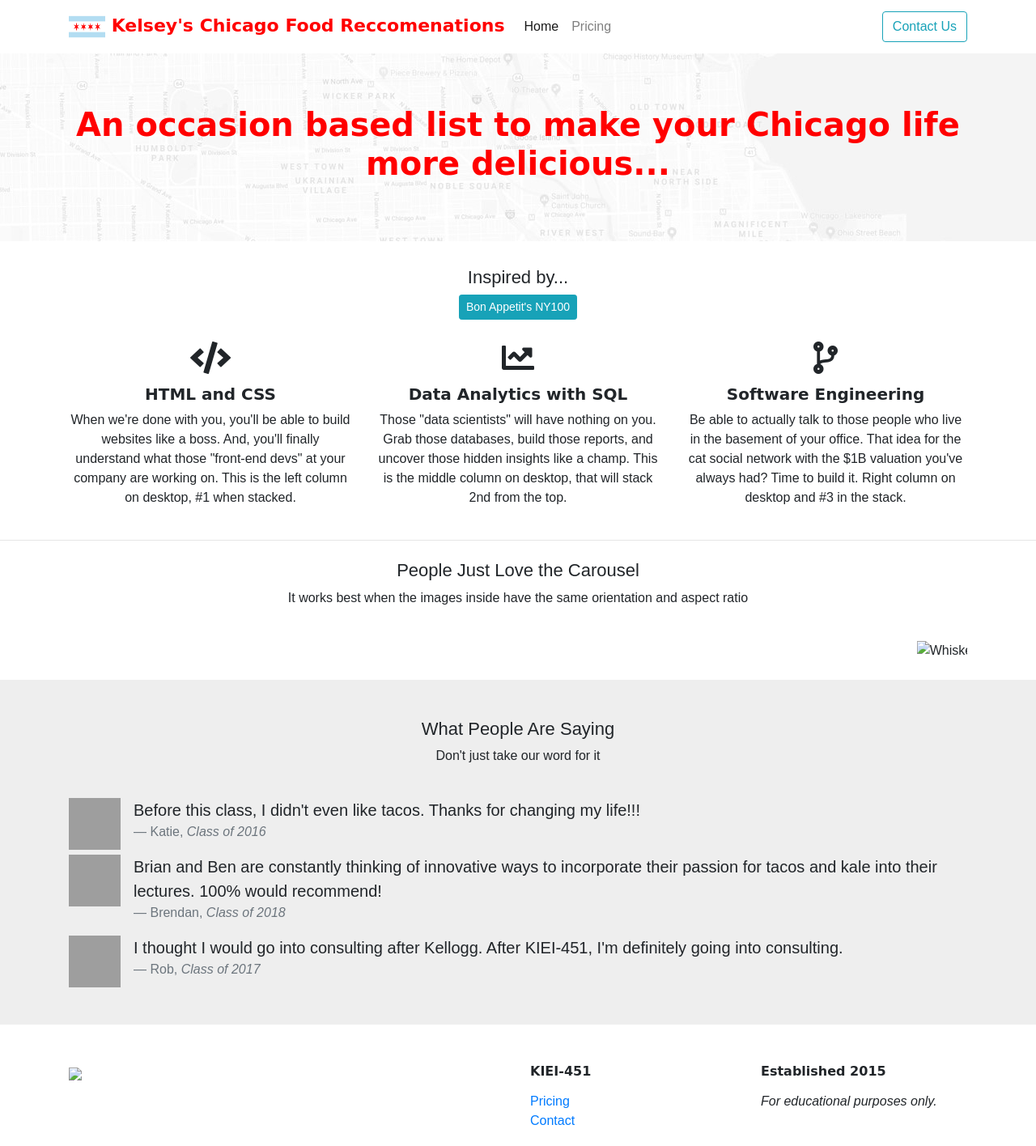
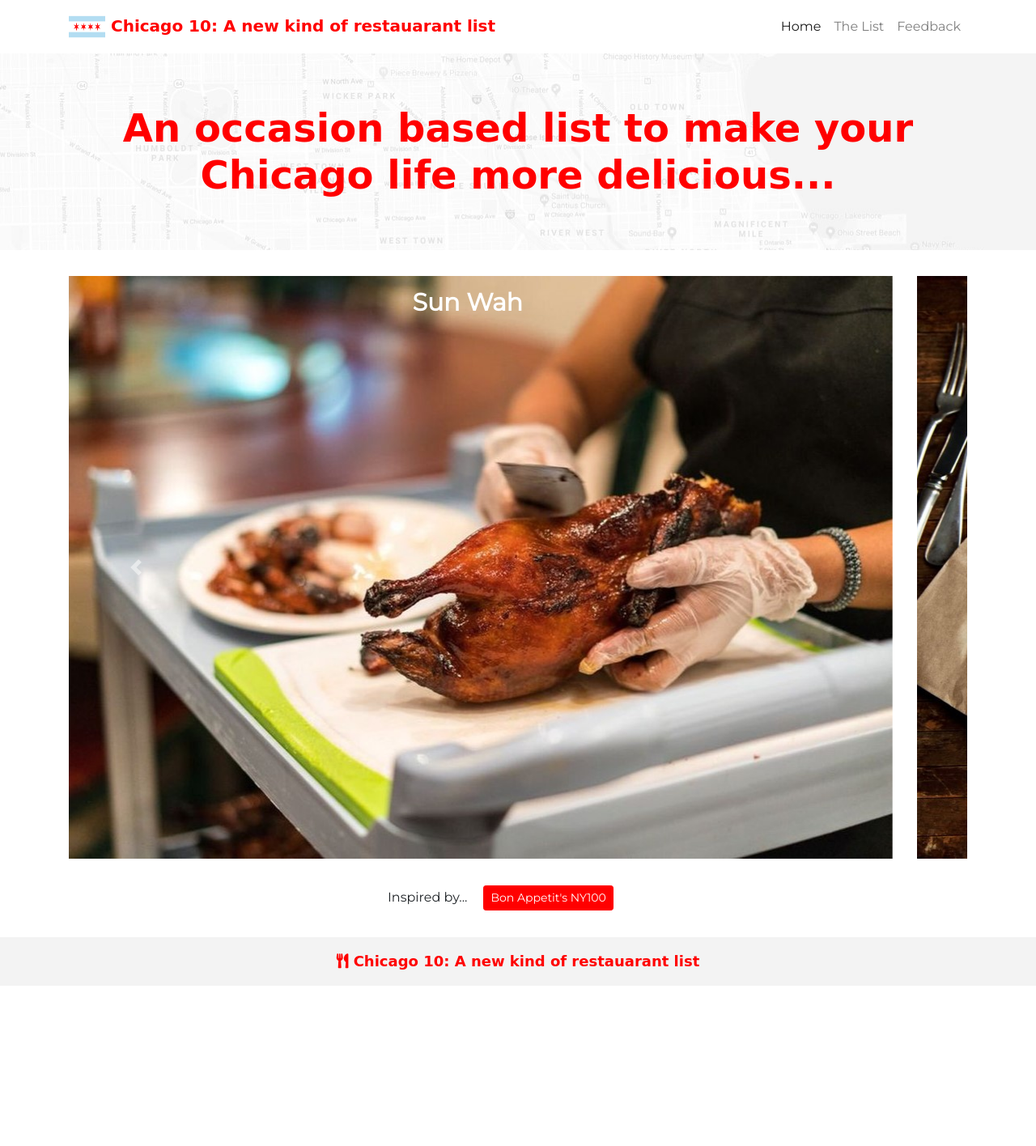
Before and after one commit to kelseyheinen/kelseyheinen.github.io, a plain HTML site: page index.html in a window 1280 px wide. Shown: the whole page at 81% size. After the commit the page ends 1218 px from the top, so only its background shows below. Drawn offline with nearby package versions, Linux system fonts and the light colour scheme; grey boxes are pictures that could not be loaded; a web font is replaced by a local one.

Commit message:
SundayAM progress on Assign1

```diff
--- a/index.html
+++ b/index.html
@@ -1,114 +1,158 @@
-<!-- I started with the Bootstrap starter template  -->
-<!-- https://getbootstrap.com/docs/4.4/getting-started/introduction/#starter-template -->
 <!doctype html>
 <html lang="en">
+
 <head>
   <!-- Required meta tags -->
   <meta charset="utf-8">
   <meta name="viewport" content="width=device-width, initial-scale=1, shrink-to-fit=no">
 
   <!-- Google Fonts -->
-    <link href="https://fonts.googleapis.com/css?family=League+Script&display=swap" rel="stylesheet">
+  <link href="https://fonts.googleapis.com/css?family=League+Script|Montserrat&display=swap" rel="stylesheet">
 
   <!-- Font Awesome -->
-    <link rel="stylesheet" href="https://use.fontawesome.com/releases/v5.6.3/css/all.css" integrity="sha384-UHRtZLI+pbxtHCWp1t77Bi1L4ZtiqrqD80Kn4Z8NTSRyMA2Fd33n5dQ8lWUE00s/" crossorigin="anonymous">
+  <link rel="stylesheet" href="https://use.fontawesome.com/releases/v5.6.3/css/all.css"
+    integrity="sha384-UHRtZLI+pbxtHCWp1t77Bi1L4ZtiqrqD80Kn4Z8NTSRyMA2Fd33n5dQ8lWUE00s/" crossorigin="anonymous">
 
   <!-- Bootstrap CSS -->
-    <link rel="stylesheet" href="https://stackpath.bootstrapcdn.com/bootstrap/4.4.1/css/bootstrap.min.css" integrity="sha384-Vkoo8x4CGsO3+Hhxv8T/Q5PaXtkKtu6ug5TOeNV6gBiFeWPGFN9MuhOf23Q9Ifjh" crossorigin="anonymous">
+  <link rel="stylesheet" href="https://stackpath.bootstrapcdn.com/bootstrap/4.4.1/css/bootstrap.min.css"
+    integrity="sha384-Vkoo8x4CGsO3+Hhxv8T/Q5PaXtkKtu6ug5TOeNV6gBiFeWPGFN9MuhOf23Q9Ifjh" crossorigin="anonymous">
 
-    <!-- My own CSS -->
+  <!-- Your own CSS -->
   <link rel="stylesheet" href="styles.css">
 
-    <title>Kelsey's Chicago Food Reccomendations</title>
+  <!-- Content for browser tab  -->
+  <title>CHI10</title>
+  <link rel="icon" href="chicagoflag.png">
 </head>
+
 <body>
-    <!-- Navbar -->
-    <!-- https://getbootstrap.com/docs/4.4/components/navbar -->
-    <!-- I'm using the "navbar-light" color scheme, and a custom background color, defined in my styles.css -->
-    <!-- Because the navbar has a "container" inside, it has gutters (spacing) on the left and right -->
-    <!-- https://getbootstrap.com/docs/4.4/components/navbar/#containers -->
+  <!-- Navbar from bootstrap -->
   <nav class="navbar navbar-expand-lg navbar-light">
     <div class="container">
-        <a class="navbar-brand" href="#">
+      <!-- Left sie of nav bar with site heading and logo -->
+      <h3 class="navbar-brand" href="#">
         <img src="chicagoflag.png" class="d-inline-block align-middle">
-            Kelsey's Chicago Food Reccomenations
-        </a>
-        <button class="navbar-toggler" type="button" data-toggle="collapse" data-target="#navbarNavAltMarkup" aria-controls="navbarNavAltMarkup" aria-expanded="false" aria-label="Toggle navigation">
+        Chicago 10: A new kind of restauarant list
+      </h3>
+
+      <!-- Toggle functionality -->
+      <button class="navbar-toggler" type="button" data-toggle="collapse" data-target="#navbarSupportedContent"
+        aria-controls="navbarSupportedContent" aria-expanded="false" aria-label="Toggle navigation">
         <span class="navbar-toggler-icon"></span>
       </button>
-        <div class="collapse navbar-collapse" id="navbarNavAltMarkup">
-          <!-- The "ml-auto" means - set the left margin as high as you can, automatically -->
-          <!-- This causes the links to move to the right -->
-          <!-- https://getbootstrap.com/docs/4.4/utilities/flex/#auto-margins -->
-          <div class="navbar-nav mr-auto">
-            <a class="nav-item nav-link active" href="index.html">Home <span class="sr-only">(current)</span></a>
-            <a class="nav-item nav-link" href="pricing.html">Pricing</a>
+
+      <!-- Links to other pages -->
+      <div class="collapse navbar-collapse" id="navbarSupportedContent">
+        <ul class="navbar-nav ml-auto">
+          <li class="nav-item active">
+            <a class="nav-link" href="#">Home <span class="sr-only">(current)</span></a>
+          </li>
+          <li class="nav-item">
+            <a class="nav-link" href="#">The List</a>
+          </li>
+          <li class="nav-item">
+            <a class="nav-link" href="#">Feedback</a>
+          </li>
+        </ul>
       </div>
-          <div class="navbar-nav ml-auto">
-            <a class="btn btn-outline-info" href="contact.html">Contact Us</a>
-          </div>
-        </div>
+
     </div>
   </nav>
 
-    <!-- Full width Jumbotron -->
-    <!-- https://getbootstrap.com/docs/4.4/components/jumbotron/ -->
+  <!-- Jumbotron -->
   <div class="jumbotron jumbotron-fluid">
     <div class="container">
       <h1>An occasion based list to make your Chicago life more delicious...</h1>
     </div>
   </div>
 
+  <!-- Carousel -->
   <div class="container">
-      <div class="row">
-        <div class="col text-center">
-            <h2>Inspired by...</h2>
-            <a class="btn btn-info btn-sm" href="https://www.bonappetit.com/story/nyc100" role="button">Bon Appetit's NY100</a>
-        </div>
-      </div>
-      <!-- An example of Bootstrap's spacing utility classes -->
-      <!-- https://getbootstrap.com/docs/4.4/utilities/spacing/#how-it-works -->
-      <!-- The "mt-4" gives you more margin on top, responsively -->
-      <div class="row mt-4">
-        <div class="col-sm-4 text-center">
-          <h1><i class="fas fa-code"></i></h1>
-          <h5>HTML and CSS</h5>
-          <p>When we're done with you, you'll be able to build websites like a boss. And, you'll finally understand what those "front-end devs" at your company are working on. This is the left column on desktop, #1 when stacked.</p>
-        </div>
-        <div class="col-sm-4 text-center">
-          <h1><i class="fas fa-chart-line"></i></h1>
-          <h5>Data Analytics with SQL</h5>
-          <p>Those "data scientists" will have nothing on you. Grab those databases, build those reports, and uncover those hidden insights like a champ. This is the middle column on desktop, that will stack 2nd from the top.</p>
-        </div>
-        <div class="col-sm-4 text-center">
-          <h1><i class="fas fa-code-branch"></i></h1>
-          <h5>Software Engineering</h5>
-          <p>Be able to actually talk to those people who live in the basement of your office. That idea for the cat social network with the $1B valuation you've always had? Time to build it. Right column on desktop and #3 in the stack.</p>
-        </div>
+    <div id="carouselExampleControls" class="carousel slide mt-4" data-ride="carousel">
+      <div class="carousel-inner">
+        <!-- Image 1 -->
+        <div class="carousel-item active">
+          <!-- Use img-fluid class makes the image responsive -->
+          <img src="SunWah.jpg" class="img-fluid" alt="Sun Wah">
+          <div class="carousel-caption d-none d-md-block">
+            <h2>Sun Wah</h2>
           </div>
         </div>
 
-    <!-- Just a line, a "horizontal rule" with some space on the y-axis -->
-    <hr class="my-4">
-
-    <div class="container">
-      <div class="row">
-        <div class="col text-center">
-          <h2>People Just Love the Carousel</h2>
-          <p>It works best when the images inside have the same orientation and aspect ratio</p>
+        <!-- Image 2 -->
+        <div class="carousel-item">
+          <img src="PleasantHouse.jpg" class="img-fluid" alt="Pleasant House">
+          <div class="carousel-caption d-none d-md-block">
+            <h2>Pleasant House</h2>
           </div>
         </div>
-      <!-- The dreaded carousel -->
-      <div id="carouselExampleControls" class="carousel slide mt-4" data-ride="carousel">
-        <div class="carousel-inner">
-          <div class="carousel-item active">
-            <!-- The img-fluid class makes the image responsive -->
-            <img src="carnitas.jpg" class="img-fluid" alt="Tacos">
-          </div>
+
+
+        <!-- Image 3 -->
         <div class="carousel-item">
-            <img src="whiskey.jpg" class="img-fluid" alt="Whiskey">
+          <img src="CellarDoor.jpg" class="img-fluid" alt="Cellar Door Provisions">
+          <div class="carousel-caption d-none d-md-block">
+            <h2>Cellar Door Provisions</h2>
           </div>
         </div>
+
+        <!-- Image 4 -->
+        <div class="carousel-item">
+          <img src="Loba.jpg" class="img-fluid" alt="Loba Pastry and Coffee">
+          <div class="carousel-caption d-none d-md-block">
+            <h2>Loba Pastry and Coffee</h2>
+          </div>
+        </div>
+
+        <!-- Image 5 -->
+        <div class="carousel-item">
+          <img src="Takeya.jpg" class="img-fluid" alt="Ramen Takeya">
+          <div class="carousel-caption d-none d-md-block">
+            <h2>Ramen Takeya</h2>
+          </div>
+        </div>
+
+        <!-- Image 6 -->
+        <div class="carousel-item">
+          <img src="Hopleaf.jpg" class="img-fluid" alt="Hopleaf">
+          <div class="carousel-caption d-none d-md-block">
+            <h2>Hopleaf</h2>
+          </div>
+        </div>
+
+        <!-- Image 7 -->
+        <div class="carousel-item">
+          <img src="BarrelHouse.jpg" class="img-fluid" alt="Barrel House Flat">
+          <div class="carousel-caption d-none d-md-block">
+            <h2>Barrel House Flat</h2>
+          </div>
+        </div>
+
+        <!-- Image 8 -->
+        <div class="carousel-item">
+          <img src="Dovetail.jpg" class="img-fluid" alt="Dovetail">
+          <div class="carousel-caption d-none d-md-block">
+            <h2>Dovetail</h2>
+          </div>
+        </div>
+
+        <!-- Image 9 -->
+        <div class="carousel-item">
+          <img src="90miles.jpg" class="img-fluid" alt="90 Miles Cuban Cafe">
+          <div class="carousel-caption d-none d-md-block">
+            <h2>90 Miles Cuban Cafe</h2>
+          </div>
+        </div>
+
+        <!-- Image 10 -->
+        <div class="carousel-item">
+          <img src="Parachute.png" class="img-fluid" alt="Parachute">
+          <div class="carousel-caption d-none d-md-block">
+            <h2>Parachute</h2>
+          </div>
+        </div>
+
+        <!-- Arrows -->
         <a class="carousel-control-prev" href="#carouselExampleControls" role="button" data-slide="prev">
           <span class="carousel-control-prev-icon" aria-hidden="true"></span>
           <span class="sr-only">Previous</span>
@@ -117,76 +161,43 @@
           <span class="carousel-control-next-icon" aria-hidden="true"></span>
           <span class="sr-only">Next</span>
         </a>
-      </div>
-    </div>
 
-    <!-- Just a div, with a custom background color -->
-    <div class="testimonials my-4 py-4">
-      <div class="container">
-        <div class="row my-4">
-          <div class="col text-center">
-            <h2>What People Are Saying</h2>
-            <p>Don't just take our word for it</p>
-          </div>
-        </div>
-        <!-- Media object/media list -->
-        <!-- https://getbootstrap.com/docs/4.4/components/media-object/#media-list -->
-        <ul class="list-unstyled">
-          <li class="media">
-            <img src="https://placekitten.com/200/200" class="mr-3" alt="Pic">
-            <div class="media-body">
-              <blockquote class="blockquote">
-                <p class="mb-0">Before this class, I didn't even like tacos. Thanks for changing my life!!!</p>
-                <footer class="blockquote-footer">Katie, <cite title="Class of 2017">Class of 2016</cite></footer>
-              </blockquote>
-            </div>
-          </li>
-          <li class="media">
-            <img src="https://placem.at/people?w=200&h=200" class="mr-3" alt="Pic">
-            <div class="media-body">
-              <blockquote class="blockquote">
-                <p class="mb-0">Brian and Ben are constantly thinking of innovative ways to incorporate their passion for tacos and kale into their lectures. 100% would recommend!</p>
-                <footer class="blockquote-footer">Brendan, <cite title="Class of 2017">Class of 2018</cite></footer>
-              </blockquote>
-            </div>
-          </li>
-          <li class="media">
-            <img src="https://baconmockup.com/200/200/" class="mr-3" alt="Pic">
-            <div class="media-body">
-              <blockquote class="blockquote">
-                <p class="mb-0">I thought I would go into consulting after Kellogg. After KIEI-451, I'm definitely going into consulting.</p>
-                <footer class="blockquote-footer">Rob, <cite title="Class of 2019">Class of 2017</cite></footer>
-              </blockquote>
-            </div>
-          </li>
-        </ul>
-      </div>
-    </div>
-
-    <!-- Footer, just another grid, with a class added for custom styling -->
-    <div class="container footer">
-      <div class="row my-5">
-        <div class="col-sm-6">
-          <img src="K_RGB.png">
-        </div>
-        <div class="col-sm-3">
-          <h6>KIEI-451</h6>
-          <ul class="list-unstyled mt-3">
-            <li><a href="pricing.html">Pricing</a></li>
-            <li><a href="contact.html">Contact</a></li>
-          </ul>
-        </div>
-        <div class="col-sm-3">
-          <h6>Established 2015</h6>
-          <p class="mt-3"><em>For educational purposes only.</em></p>
       </div>
       </div>
   </div>
 
+
+    <!-- Add bottom section as table..per assignment guidelines -- need table somewhere in site -->
+    <div class="container">
+    <div class="row">
+        <table cellpadding="10"class="center">
+            <tr>
+              <td>Inspired by...</td>
+              <td>
+                  <a class="btn btn-info btn-sm" href="https://www.bonappetit.com/story/nyc100" role="button">Bon Appetit's
+                  NY100</a>
+              </td>
+            </tr>
+        </table>
+      </div>
+    </div>
+
+    <!-- Footer & Use Font Aweseome-->
+    <div class="footer">
+      <p><i class="fas fa-utensils"></i>  Chicago 10: A new kind of restauarant list </p>
+    </div>
+
     <!-- Optional JavaScript -->
     <!-- jQuery first, then Popper.js, then Bootstrap JS -->
-    <script src="https://code.jquery.com/jquery-3.4.1.slim.min.js" integrity="sha384-J6qa4849blE2+poT4WnyKhv5vZF5SrPo0iEjwBvKU7imGFAV0wwj1yYfoRSJoZ+n" crossorigin="anonymous"></script>
-    <script src="https://cdn.jsdelivr.net/npm/popper.js@1.16.0/dist/umd/popper.min.js" integrity="sha384-Q6E9RHvbIyZFJoft+2mJbHaEWldlvI9IOYy5n3zV9zzTtmI3UksdQRVvoxMfooAo" crossorigin="anonymous"></script>
-    <script src="https://stackpath.bootstrapcdn.com/bootstrap/4.4.1/js/bootstrap.min.js" integrity="sha384-wfSDF2E50Y2D1uUdj0O3uMBJnjuUD4Ih7YwaYd1iqfktj0Uod8GCExl3Og8ifwB6" crossorigin="anonymous"></script>
+    <script src="https://code.jquery.com/jquery-3.4.1.slim.min.js"
+      integrity="sha384-J6qa4849blE2+poT4WnyKhv5vZF5SrPo0iEjwBvKU7imGFAV0wwj1yYfoRSJoZ+n"
+      crossorigin="anonymous"></script>
+    <script src="https://cdn.jsdelivr.net/npm/popper.js@1.16.0/dist/umd/popper.min.js"
+      integrity="sha384-Q6E9RHvbIyZFJoft+2mJbHaEWldlvI9IOYy5n3zV9zzTtmI3UksdQRVvoxMfooAo"
+      crossorigin="anonymous"></script>
+    <script src="https://stackpath.bootstrapcdn.com/bootstrap/4.4.1/js/bootstrap.min.js"
+      integrity="sha384-wfSDF2E50Y2D1uUdj0O3uMBJnjuUD4Ih7YwaYd1iqfktj0Uod8GCExl3Og8ifwB6"
+      crossorigin="anonymous"></script>
 </body>
+
 </html>
--- a/styles.css
+++ b/styles.css
@@ -1,78 +1,104 @@
-/* Typography */
+
+/* body font is Montserrat */
     body {
-    /* Everything is Montserrat */
     font-family: 'Montserrat', sans-serif;
+    margin: 0;
     }
-    /* Except we're using more specific rules to override the headlines */
+
+/* headers 1 and 2 are bad script in declining sizes, h2 montserrat */
 h1 {
     font-family: 'League Script', cursive;
     font-weight: bold;
-        font-size: 40px;
+    font-size: 48px;
     text-align: center;
+    margin: 0;
+    }
 
-      }
 h2 {
     font-family: 'Montserrat', sans-serif;
-        font-size: 22px;
-      }
-      h3, h4, h5, h6 {
-        font-family: 'League Script', cursive;
     font-weight: bold;
+    font-size: 30px;
+    text-align: center;
+    margin: 0;
     }
 
-  /* And the "logo" */
-  .navbar-brand {
+h3 {
     font-family: 'League Script', cursive;
-    font-size: 22px;
+    font-size: 32px;
     font-weight: bold;
+    text-align: center;
+    margin: 0;
     }
+
+/* headers 4 -6 are Montserrat */
+h4, h5, h6 {
+    font-family: 'Montserrat', sans-serif;
+    font-weight: bold;
+    margin: 0;
+    }
+
+/* Paragraph set margin = 0 to avoid white space */
+p {
+    margin: 0;
+}
+/* Navbar Styles */
+/* Resize the chicago flag image */
 .navbar-brand img {
     width: 45px;
     height: 40px;
 }
+
+/* make the navbar text red */
 .navbar-light .navbar-brand {
     color: red;
     }
 
-  /* Navbar background color */
-  .navbar {
-    background-color:white;
-  }
 
-  /* Jumbotron background and font styles */
-  /* Notice that I'm using all of the background CSS rules on the CSS cheat sheet */
+/* Jumbotron Sytles */
 .jumbotron {
 /* Background */
     background-attachment: fixed;
     background-image: url(chicago-map-bw.jpg);
     background-repeat: no-repeat;
     background-size: cover;
-
 /* Fonts */
     color: red;
 }
 
-  /* The background color of the "testimonials" part */
-  .testimonials {
-    background-color: #eeeeee;
+/* Carousel Sytles */
+.carousel-caption {
+    position: absolute;
+    top:-5px
     }
 
-  /* The size of the testimonials images */
-  .media img {
-    width: 64px;
-    height: 64px;
+/* Table Styles for home page */
+    table.center {
+    widows: 30px;%;
+    margin-left:35%;
+    margin-right:35%;
+    margin-top: 2%;
+    margin-bottom: 2%
     }
 
-  /* The pricing */
-  .pricing {
-    background-color: #181818;
-  }
-  .pricing h1 {
-    font-family: 'Permanent Marker', cursive;
-    color: #cccccc;
+/* Button */
+.btn-info {
+    color: white;
+    background-color: red;
+    border-color:red;
     }
 
-  /* The footer */
-  .footer img {
-    width: 100px;
+/*Footer */
+.footer {
+    position: mt-auto;
+    bottom: 0;
+    width: 100%;
+    height: 60px;
+    line-height: 60px;
+    background-color: rgb(243, 243, 243);
+    text-align: center;
+    margin: 0;
+    font-family: 'League Script', cursive;
+    font-weight: bold;
+    font-size: 18px;
+    color: red;
 }
--- /dev/null
+++ b/stylesARCHIVE.css
@@ -0,0 +1,78 @@
+/* Typography */
+body {
+    /* Everything is Montserrat */
+    font-family: 'Montserrat', sans-serif;
+  }
+    /* Except we're using more specific rules to override the headlines */
+   h1 {
+        font-family: 'League Script', cursive;
+        font-weight: bold;
+        font-size: 40px;
+        text-align: center;
+
+      }
+    h2 {
+        font-family: 'Montserrat', sans-serif;
+        font-size: 22px;
+      }
+      h3, h4, h5, h6 {
+        font-family: 'League Script', cursive;
+        font-weight: bold;
+      }
+
+  /* And the "logo" */
+  .navbar-brand {
+    font-family: 'League Script', cursive;
+    font-size: 22px;
+    font-weight: bold;
+  }
+  .navbar-brand img {
+    width: 45px;
+    height: 40px;
+  }
+  .navbar-light .navbar-brand {
+    color: red;
+  }
+
+  /* Navbar background color */
+  .navbar {
+    background-color:white;
+  }
+
+  /* Jumbotron background and font styles */
+  /* Notice that I'm using all of the background CSS rules on the CSS cheat sheet */
+  .jumbotron {
+    /* Background */
+    background-attachment: fixed;
+    background-image: url(chicago-map-bw.jpg);
+    background-repeat: no-repeat;
+    background-size: cover;
+
+    /* Fonts */
+    color: red;
+  }
+
+  /* The background color of the "testimonials" part */
+  .testimonials {
+    background-color: #eeeeee;
+  }
+
+  /* The size of the testimonials images */
+  .media img {
+    width: 64px;
+    height: 64px;
+  }
+
+  /* The pricing */
+  .pricing {
+    background-color: #181818;
+  }
+  .pricing h1 {
+    font-family: 'Permanent Marker', cursive;
+    color: #cccccc;
+  }
+
+  /* The footer */
+  .footer img {
+    width: 100px;
+  }
```
Also changed, not shown: practiceassign1.html (added, +192 -0 lines), start.html (deleted, +0 -32 lines), 90miles.jpg (added), BarrelHouse.jpg (added), CellarDoor.jpg (added), Dovetail.jpg (added), Hopleaf.jpg (added), Loba.jpg (added), PleasantHouse.jpg (added), SunWah.jpg (added), Takeya.jpg (added), 1 other file. Lines whose indentation alone changed are shown as unchanged.
